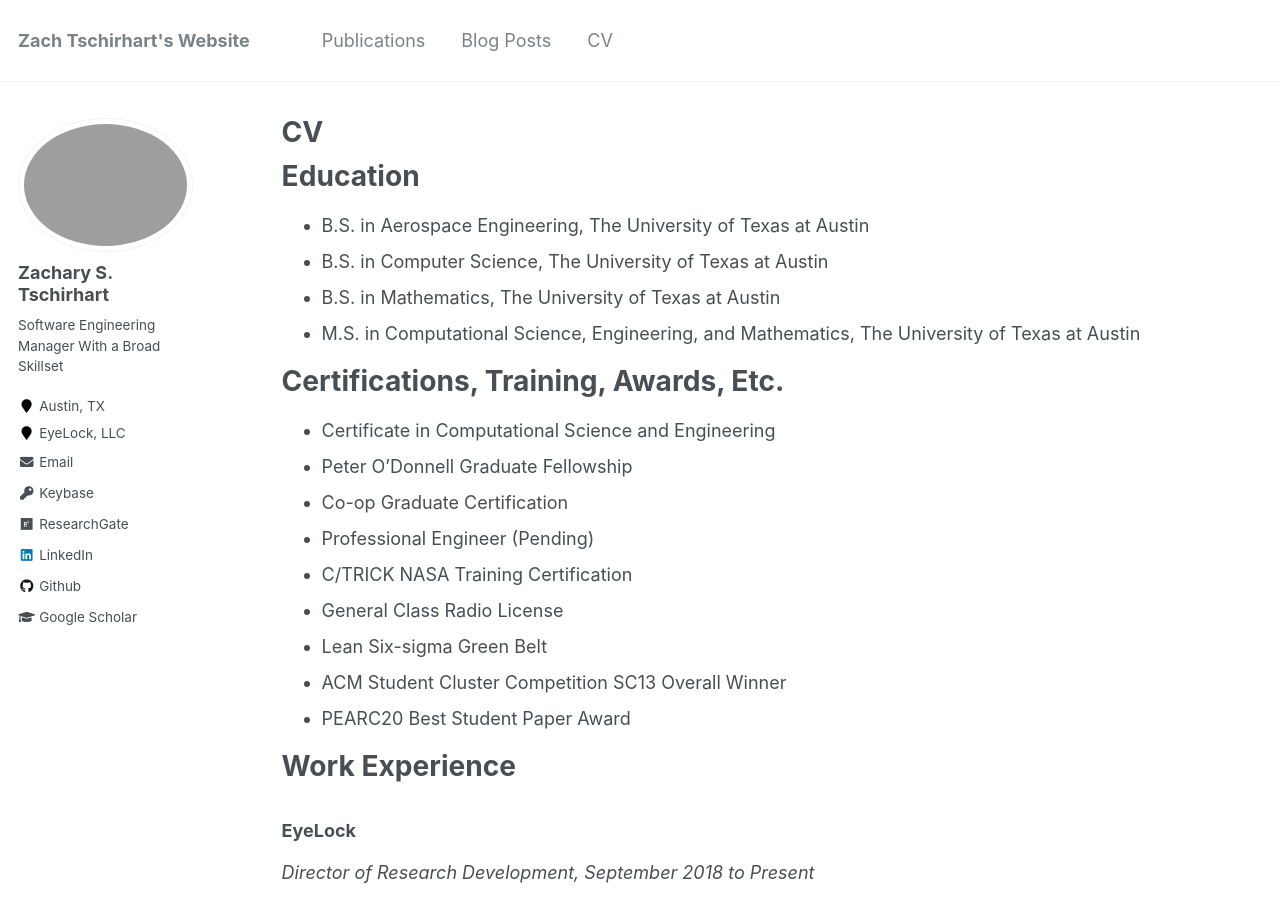
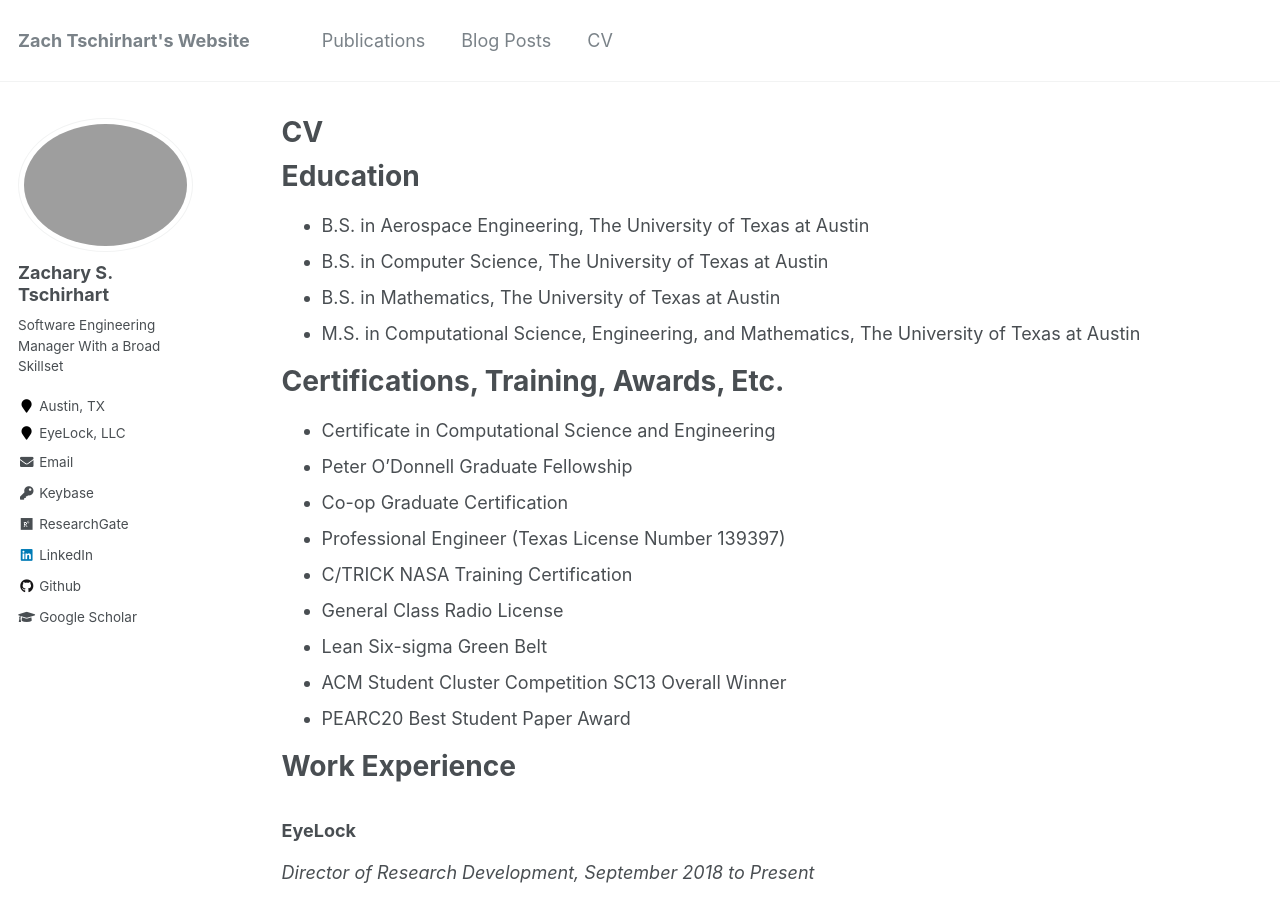
Before and after one commit to ztschir/ztschir.github.io, a Jekyll site: the page built from _pages/cv.md, in a window 1280 px wide and 900 px high. Built offline with Jekyll 4.4.1, drawn with Linux system fonts in a browser that asks for light colours.

Commit message:
Update cv.md

```diff
--- a/_pages/cv.md
+++ b/_pages/cv.md
@@ -21,7 +21,7 @@ Certifications, Training, Awards, Etc.
 * Certificate in Computational Science and Engineering
 * Peter O'Donnell Graduate Fellowship
 * Co-op Graduate Certification
-* Professional Engineer (Pending)
+* Professional Engineer (Texas License Number 139397)
 * C/TRICK NASA Training Certification
 * General Class Radio License
 * Lean Six-sigma Green Belt
```
